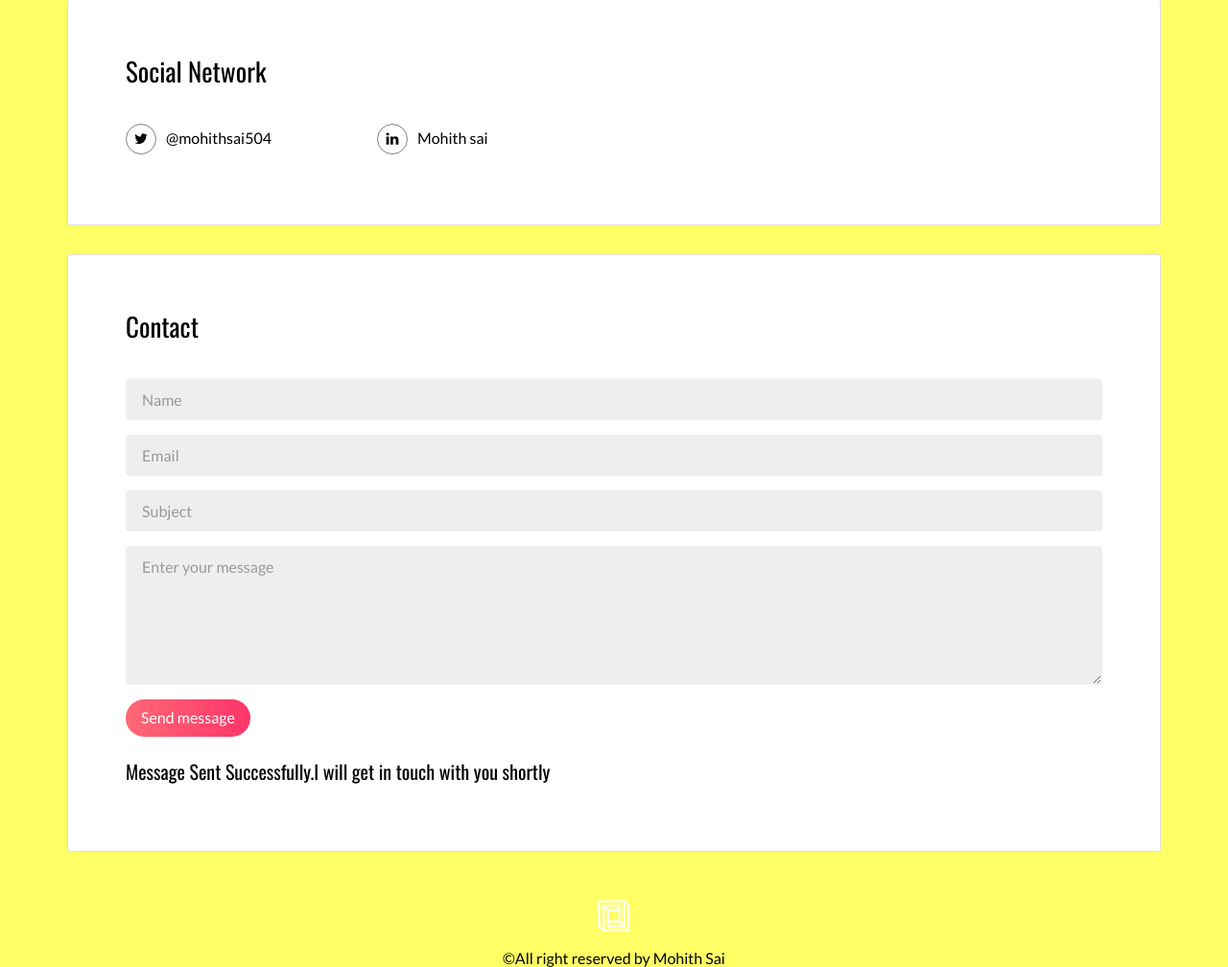
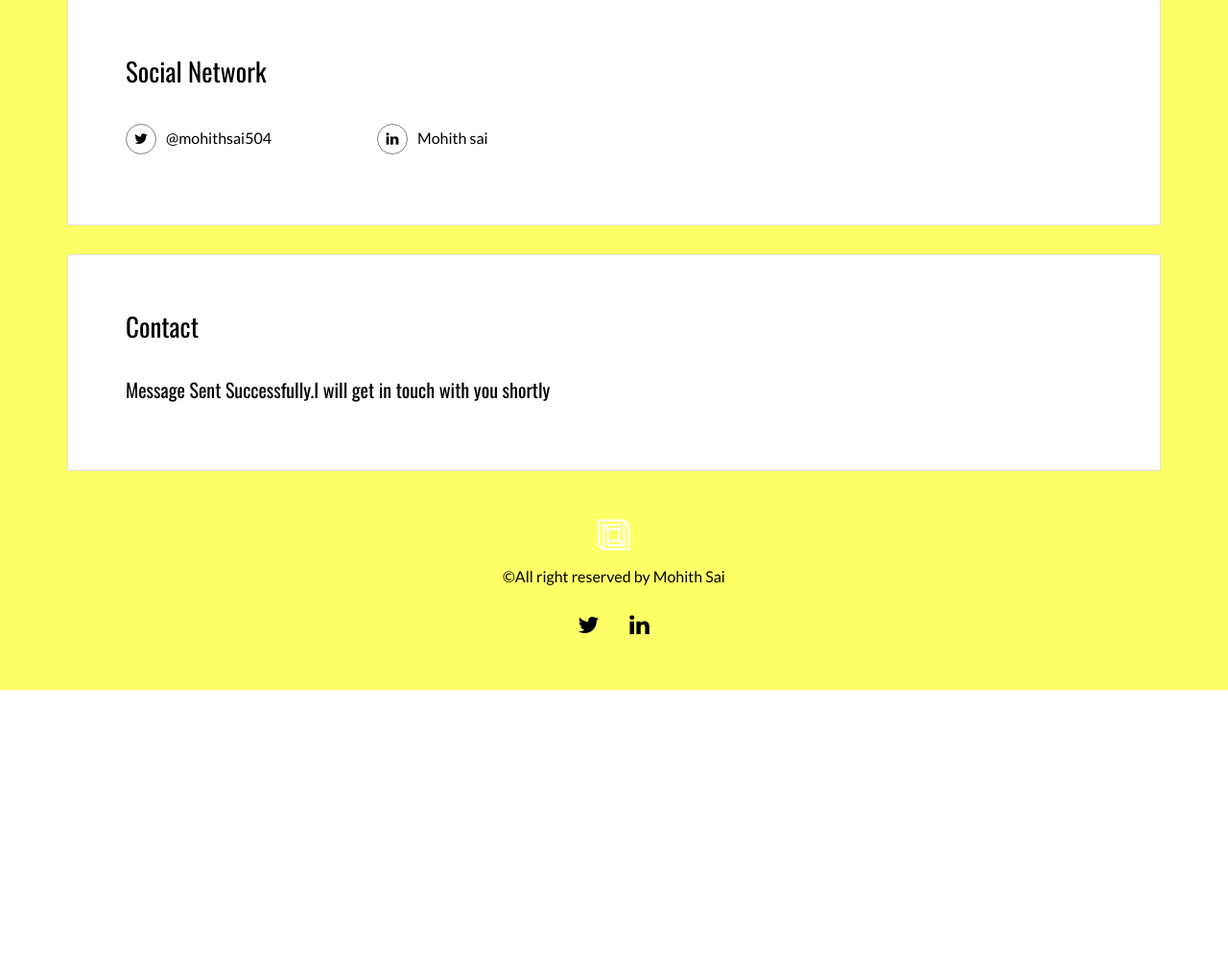
Before and after one commit to mohithsai28/My-Portfolio, a Flask app: template templates/Submitform.html in a window 1280 px wide. Shown: the part 3305-4313 px from the top of the page at 96% size. After the commit the page ends 4024 px from the top, so only its background shows below. Run offline with Flask 2, Linux system fonts and the light colour scheme; the template is opened without the code that fills it, so the values that code supplies are empty.

Commit message:
Update
Update

```diff
--- a/templates/Submitform.html
+++ b/templates/Submitform.html
@@ -208,24 +208,6 @@
         <div class="card">
           <div class="card-block">
             <h2>Contact</h2>
-
- <form action="submitform" method="post" class="reveal-content">
-                <div class="form-group">
-                <input name="name" type="text" class="form-control" id="email" placeholder="Name">
-              </div>
-              <div class="form-group">
-                <input type="email" class="form-control" id="email" placeholder="Email">
-              </div>
-              <div class="form-group">
-                <input type="text" class="form-control" id="subject" placeholder="Subject">
-              </div>
-              <div class="form-group">
-                <textarea class="form-control" rows="5" placeholder="Enter your message"></textarea>
-              </div>
-              <div class="form-group">
-                <button type="submit" class=" btn btn-primary">Send message</button>
-              </div>
-            </form>
               <h3>Message Sent Successfully.I will get in touch with you shortly</h3>
           </div>
         </div>
```
Also changed, not shown: templates/index.html (line endings or trailing spaces).
